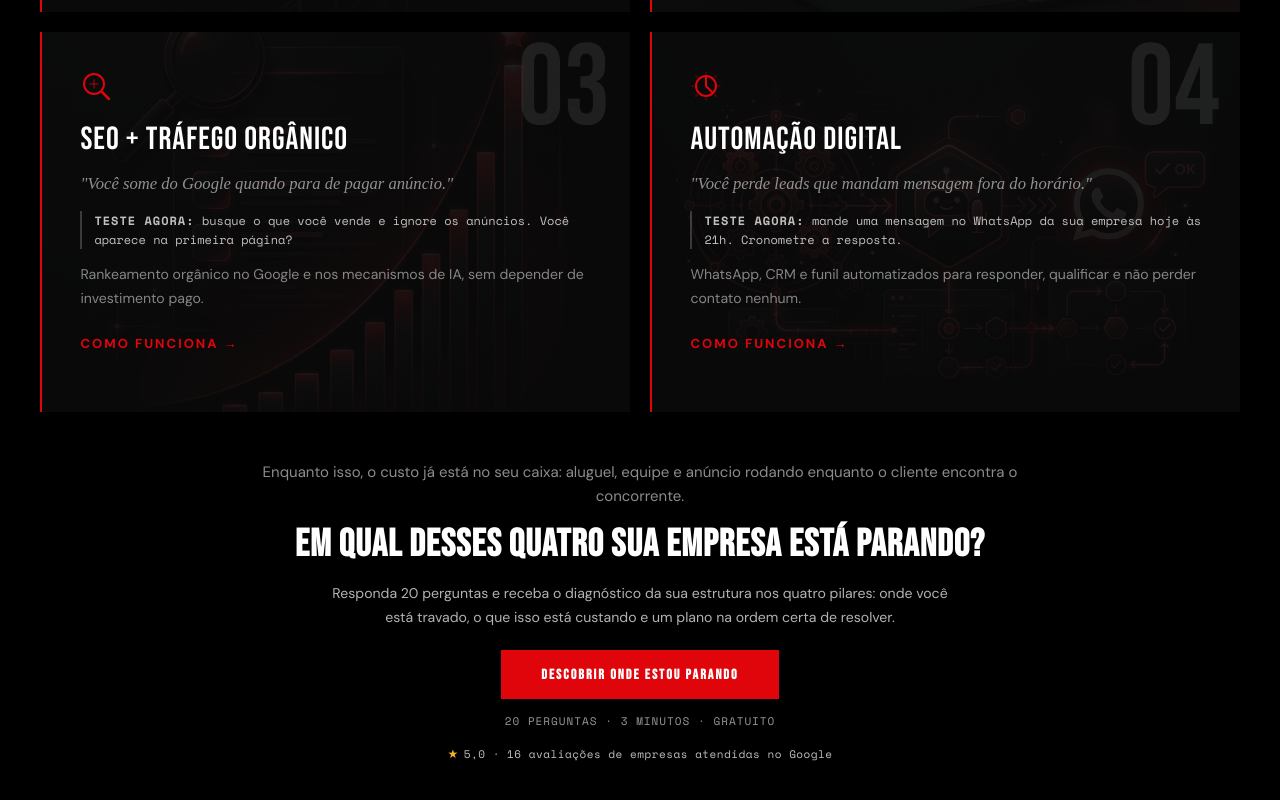
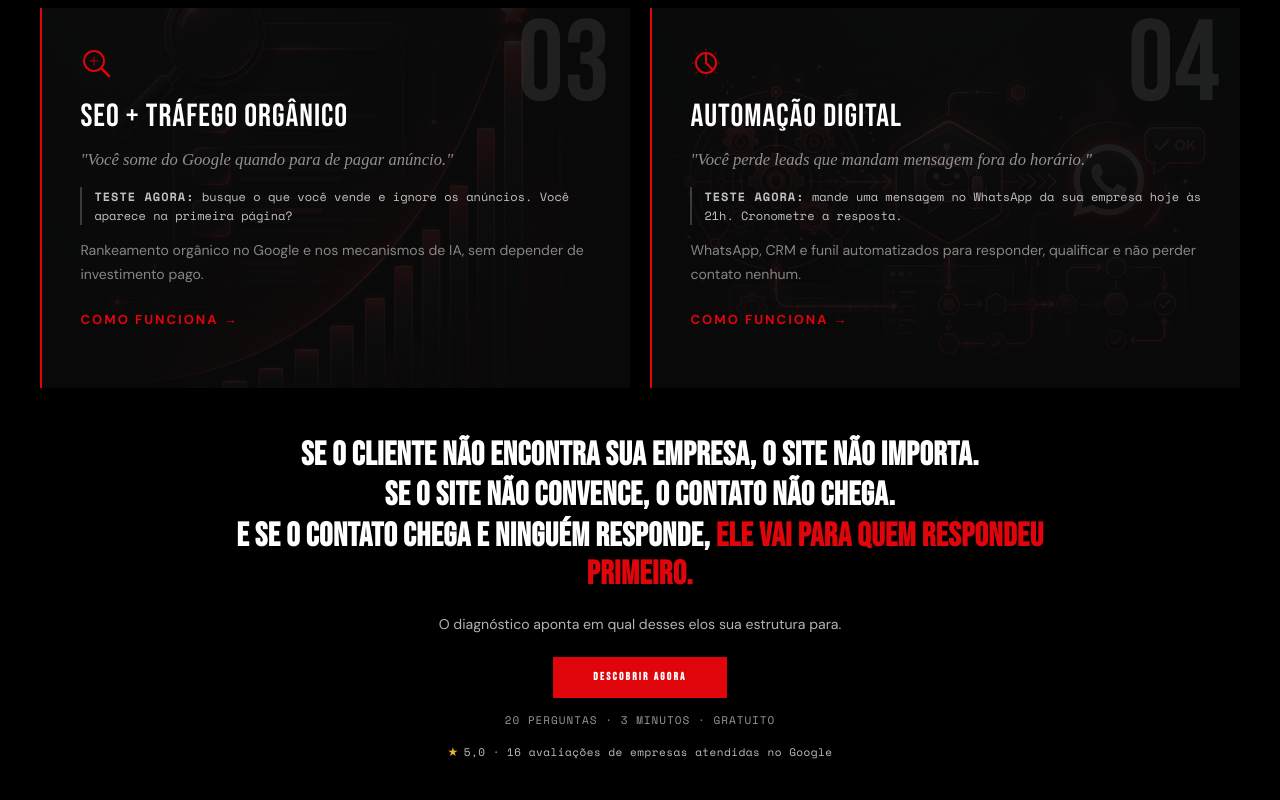
Before and after one commit to onethankdigital/site-otd, a React (Vite) app: page / in a window 1280 px wide. Shown: the part 1470-2270 px from the top of the page. Built offline with nearby package versions, Linux system fonts and the light colour scheme.

Commit message:
feat(home): replace closing block with cascade headline, shorter desc and DESCOBRIR AGORA CTA

```diff
--- a/src/components/ServicosCards.jsx
+++ b/src/components/ServicosCards.jsx
@@ -340,15 +340,24 @@ const ServicosCards = () => {
           margin: 0 auto;
         }
 
-        .closing-question {
+        .closing-cascade {
           font-family: var(--font-heading, 'Bebas Neue', sans-serif);
-          font-size: clamp(28px, 3vw, 44px);
+          font-size: clamp(24px, 2.6vw, 40px);
           font-weight: 700;
           color: #ffffff;
-          line-height: 1.1;
-          letter-spacing: 1px;
+          line-height: 1.15;
+          letter-spacing: 0.5px;
           text-transform: uppercase;
-          margin: 4px 0 0;
+          text-align: center;
+          max-width: 900px;
+          margin: 0 auto;
+          display: flex;
+          flex-direction: column;
+          gap: 2px;
+        }
+
+        .closing-cascade-accent {
+          color: #E0040B;
         }
 
         .closing-desc {
@@ -356,8 +365,25 @@ const ServicosCards = () => {
           font-size: clamp(14px, 1.1vw, 16px);
           color: rgba(255,255,255,0.7);
           line-height: 1.7;
-          max-width: 620px;
-          margin: 4px auto 8px;
+          max-width: 560px;
+          margin: 8px auto 4px;
+        }
+
+        .closing-btn {
+          display: inline-block;
+          padding: 12px 40px;
+          background: #E0040B;
+          color: #ffffff;
+          font-family: var(--font-heading, 'Bebas Neue', sans-serif);
+          font-weight: 700;
+          font-size: clamp(11px, 0.85vw, 14px);
+          text-transform: uppercase;
+          letter-spacing: 0.2em;
+          text-decoration: none;
+          transition: all 0.3s ease;
+          border: none;
+          cursor: pointer;
+          margin-top: 4px;
         }
 
         .closing-social {
@@ -381,22 +407,6 @@ const ServicosCards = () => {
           color: #f0b429;
           font-size: 12px;
           line-height: 1;
-        }
-
-        .closing-btn {
-          display: inline-block;
-          padding: 14px 40px;
-          background: #E0040B;
-          color: #ffffff;
-          font-family: var(--font-heading, 'Bebas Neue', sans-serif);
-          font-weight: 700;
-          font-size: 14px;
-          text-transform: uppercase;
-          letter-spacing: 2px;
-          text-decoration: none;
-          transition: all 0.3s ease;
-          border: none;
-          cursor: pointer;
         }
 
         .closing-btn:hover {
@@ -423,7 +433,7 @@ const ServicosCards = () => {
           {/* Header */}
           <div className="servicos-eyebrow">IDENTIFIQUE O PROBLEMA</div>
           <div className="servicos-title">Por que seu cliente encontra o concorrente antes de você?</div>
-          <p className="servicos-intro">São quatro pontos de falha, e eles funcionam em sequência. Se o cliente não encontra sua empresa, o site não importa. Se o site não convence, o contato não chega. E se o contato chega e ninguém responde, ele vai para quem respondeu primeiro.</p>
+          <p className="servicos-intro">São quatro pontos de falha, e eles funcionam em sequência.</p>
 
           {/* Grid */}
           <div className="servicos-grid">
@@ -447,17 +457,16 @@ const ServicosCards = () => {
 
           {/* Bloco de Fechamento */}
           <div className="servicos-closing">
-            <p className="closing-cost">
-              Enquanto isso, o custo já está no seu caixa: aluguel, equipe e anúncio rodando enquanto o cliente encontra o concorrente.
-            </p>
-            <h3 className="closing-question">
-              Em qual desses quatro sua empresa está parando?
-            </h3>
+            <div className="closing-cascade">
+              <span>Se o cliente não encontra sua empresa, o site não importa.</span>
+              <span>Se o site não convence, o contato não chega.</span>
+              <span>E se o contato chega e ninguém responde, <span className="closing-cascade-accent">ele vai para quem respondeu primeiro.</span></span>
+            </div>
             <p className="closing-desc">
-              Responda 20 perguntas e receba o diagnóstico da sua estrutura nos quatro pilares: onde você está travado, o que isso está custando e um plano na ordem certa de resolver.
+              O diagnóstico aponta em qual desses elos sua estrutura para.
             </p>
             <a href="/diagnostico" className="closing-btn">
-              DESCOBRIR ONDE ESTOU PARANDO
+              DESCOBRIR AGORA
             </a>
             <div className="closing-microcopy">
               20 perguntas · 3 minutos · gratuito
```
